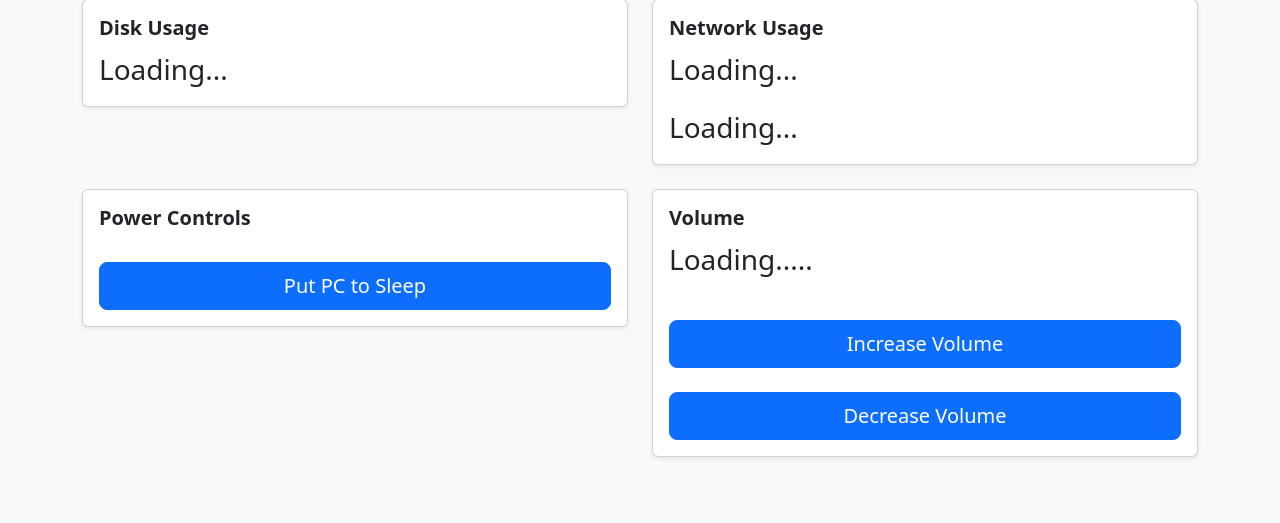
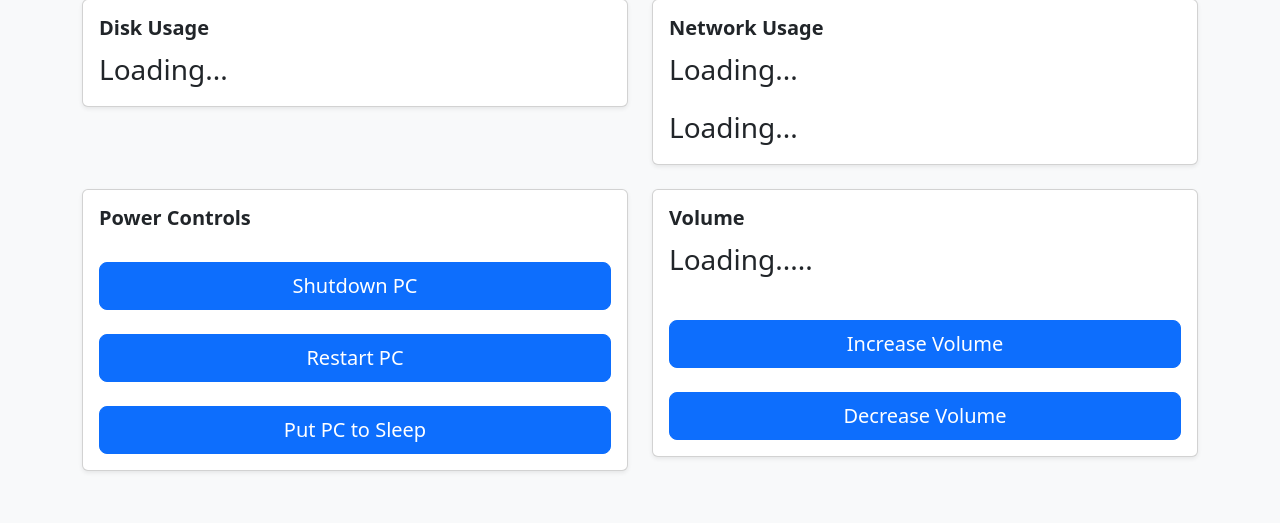
Before and after one commit to travletothefurureprogramming/Remote-PC-Control---Monitoring-Server, a Flask app: page / in a window 1280 px wide. Shown: the part 277-800 px from the top of the page. Run offline with Flask 3, Linux system fonts and the light colour scheme.

Commit message:
Add restart functionality to the API and update HTML buttons for shutdown and restart actions

```diff
--- a/Main.py
+++ b/Main.py
@@ -115,7 +115,7 @@
 
 
 @server.route("/api/actions/restart", methods=["POST"])
-def shutdown_api():
+def restart_api():
     data = request.json
     if data.get("action") == "restart":
         restart_pc()
--- a/templates/index.html
+++ b/templates/index.html
@@ -61,6 +61,14 @@
 
                         <div class="card-text fs-3">
 
+                            <button class="btn btn-primary btn-lg w-100 mt-4" onclick="shutdown_pc()">
+                                Shutdown PC
+                            </button>
+
+                            <button class="btn btn-primary btn-lg w-100 mt-4" onclick="restart_pc()">
+                                Restart PC
+                            </button>
+
                             <button class="btn btn-primary btn-lg w-100 mt-4" onclick="sleep_pc()">
                                 Put PC to Sleep
                             </button>
@@ -115,6 +123,26 @@
             .catch(error => console.error('Error:', error));
         }
 
+        function shutdown_pc(){
+            fetch("http://192.168.1.10:8080/api/actions/shutdown", {
+                method: "POST",
+                headers: {
+                    "Content-Type": "application/json"
+                },
+                body: JSON.stringify({ action: "shutdown" })
+            });
+        }
+
+        function restart_pc(){
+            fetch("http://192.168.1.10:8080/api/actions/restart", {
+                method: "POST",
+                headers: {
+                    "Content-Type": "application/json"
+                },
+                body: JSON.stringify({ action: "restart" })
+            });
+        }
+
         function sleep_pc(){
             fetch("http://192.168.1.10:8080/api/actions/sleep", {
                 method: "POST",
```
